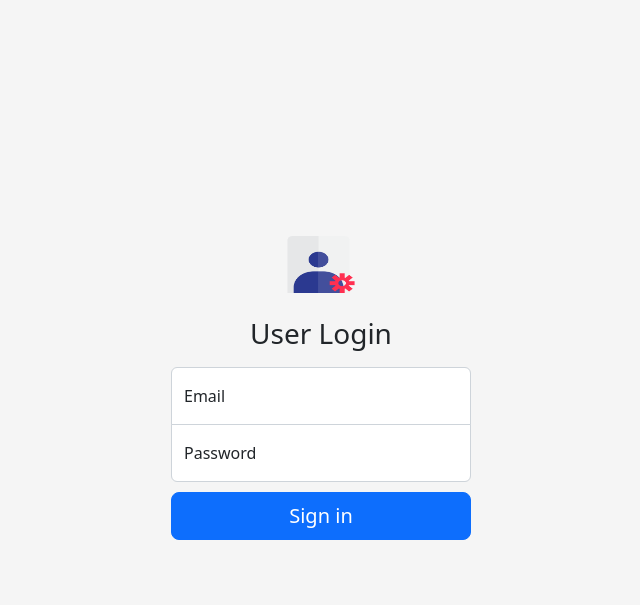
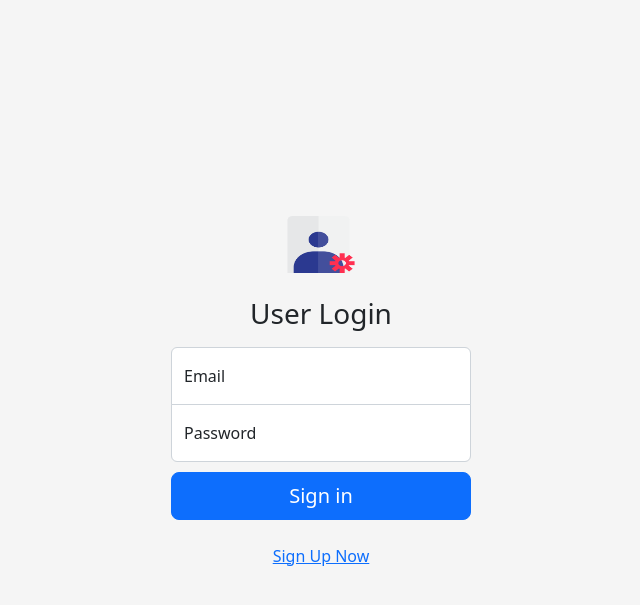
Before and after one commit to sikdarsaurav10/simple_admin_user, a Flask app: page /usr/login in a window 1280 px wide. Shown: the top 605 px of the page, without its empty margins (319-959 px from the left). Run offline with Flask 2, Linux system fonts and the light colour scheme.

Commit message:
login change
login change

```diff
--- a/web/templates/user/login.html
+++ b/web/templates/user/login.html
@@ -124,6 +124,7 @@
             <button class="w-100 btn btn-lg btn-primary" type="submit">Sign in</button>
         </form>
         <br>
+        <p><a href="{{ url_for('user.user_register') }}">Sign Up Now</a></p>
         <div>
             {% with messages = get_flashed_messages(with_categories=true) %}
             {% if messages %}
--- a/web/templates/user/register.html
+++ b/web/templates/user/register.html
@@ -150,6 +150,7 @@
             </div>
         </form>
         <br>
+        <p><a href="{{ url_for('user.user_login') }}">Sign in Now</a></p>
         <div>
             {% with messages = get_flashed_messages(with_categories=true) %}
             {% if messages %}
```
